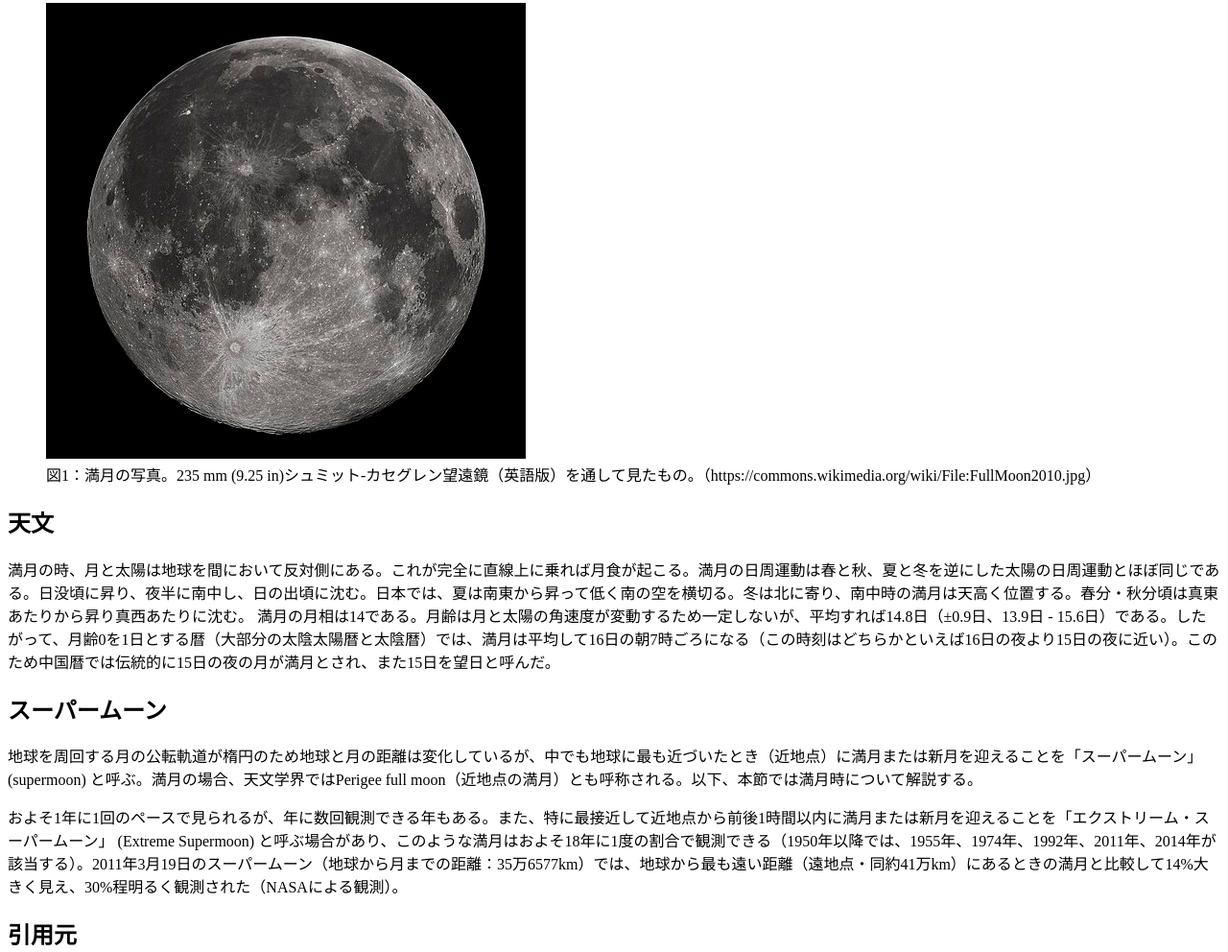
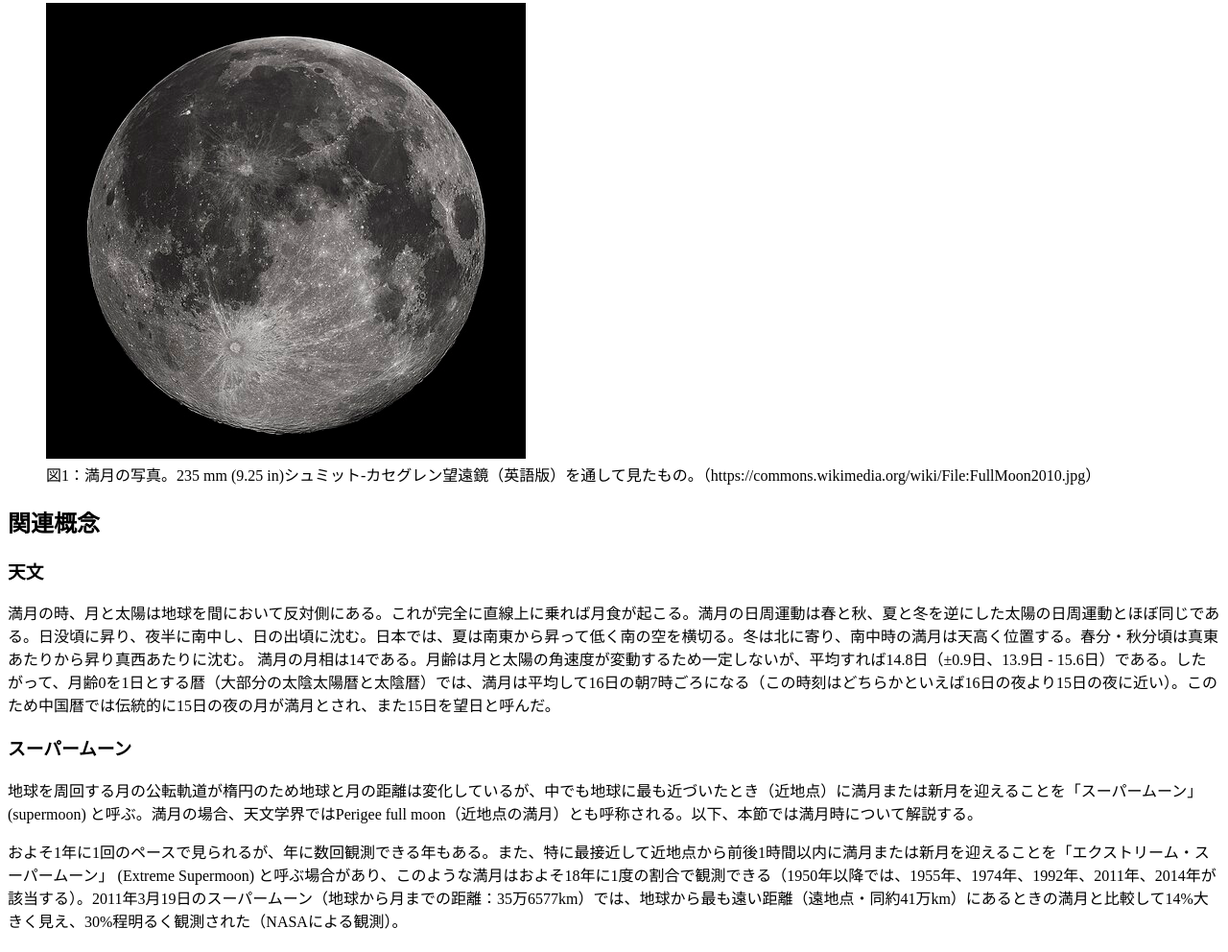
Before and after one commit to star-yzr/semantic_html, a plain HTML site: page index.html in a window 1280 px wide. Shown: the part 229-1221 px from the top of the page at 96% size. Drawn offline with Linux system fonts and the light colour scheme.

Commit message:
Add files via upload

```diff
--- a/index.html
+++ b/index.html
@@ -21,11 +21,11 @@
         </figure>
     </section>
     <section>
-
-        <h2>天文</h2>
+        <h2>関連概念</h2>
+        <h3>天文</h3>
         <p>満月の時、月と太陽は地球を間において反対側にある。これが完全に直線上に乗れば月食が起こる。満月の日周運動は春と秋、夏と冬を逆にした太陽の日周運動とほぼ同じである。日没頃に昇り、夜半に南中し、日の出頃に沈む。日本では、夏は南東から昇って低く南の空を横切る。冬は北に寄り、南中時の満月は天高く位置する。春分・秋分頃は真東あたりから昇り真西あたりに沈む。
         満月の月相は14である。月齢は月と太陽の角速度が変動するため一定しないが、平均すれば14.8日（±0.9日、13.9日 - 15.6日）である。したがって、月齢0を1日とする暦（大部分の太陰太陽暦と太陰暦）では、満月は平均して16日の朝7時ごろになる（この時刻はどちらかといえば16日の夜より15日の夜に近い）。このため中国暦では伝統的に15日の夜の月が満月とされ、また15日を望日と呼んだ。</p>
-        <h2>スーパームーン</h2>
+        <h3>スーパームーン</h3>
         <p>地球を周回する月の公転軌道が楕円のため地球と月の距離は変化しているが、中でも地球に最も近づいたとき（近地点）に満月または新月を迎えることを「スーパームーン」(supermoon) と呼ぶ。満月の場合、天文学界ではPerigee full moon（近地点の満月）とも呼称される。以下、本節では満月時について解説する。</p>
         <p>およそ1年に1回のペースで見られるが、年に数回観測できる年もある。また、特に最接近して近地点から前後1時間以内に満月または新月を迎えることを「エクストリーム・スーパームーン」 (Extreme Supermoon) と呼ぶ場合があり、このような満月はおよそ18年に1度の割合で観測できる（1950年以降では、1955年、1974年、1992年、2011年、2014年が該当する）。2011年3月19日のスーパームーン（地球から月までの距離：35万6577km）では、地球から最も遠い距離（遠地点・同約41万km）にあるときの満月と比較して14%大きく見え、30%程明るく観測された（NASAによる観測）。</p>
     </section>
```
